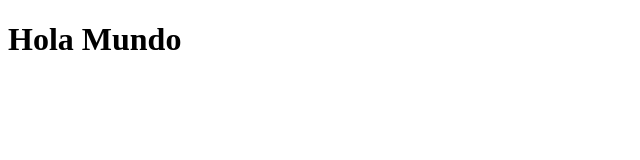
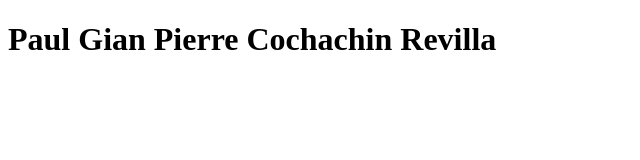
Before and after one commit to gianpierresv/Portafolio, a plain HTML site: page index.html in a window 1280 px wide. Shown: the whole page, without its empty margins (0-640 px from the left). Drawn offline with Linux system fonts and the light colour scheme.

Commit message:
Update index.html

```diff
--- a/index.html
+++ b/index.html
@@ -4,9 +4,12 @@
     <meta charset="UTF-8">
     <meta http-equiv="X-UA-Compatible" content="IE=edge">
     <meta name="viewport" content="width=device-width, initial-scale=1.0">
-    <title>Document</title>
+    <title>Mi Portafolio</title>
 </head>
 <body>
-    <h1>Hola Mundo</h1>
+    <header>
+        <h1>Paul Gian Pierre Cochachin Revilla</h1>
+    </header>
+
 </body>
 </html>
```
